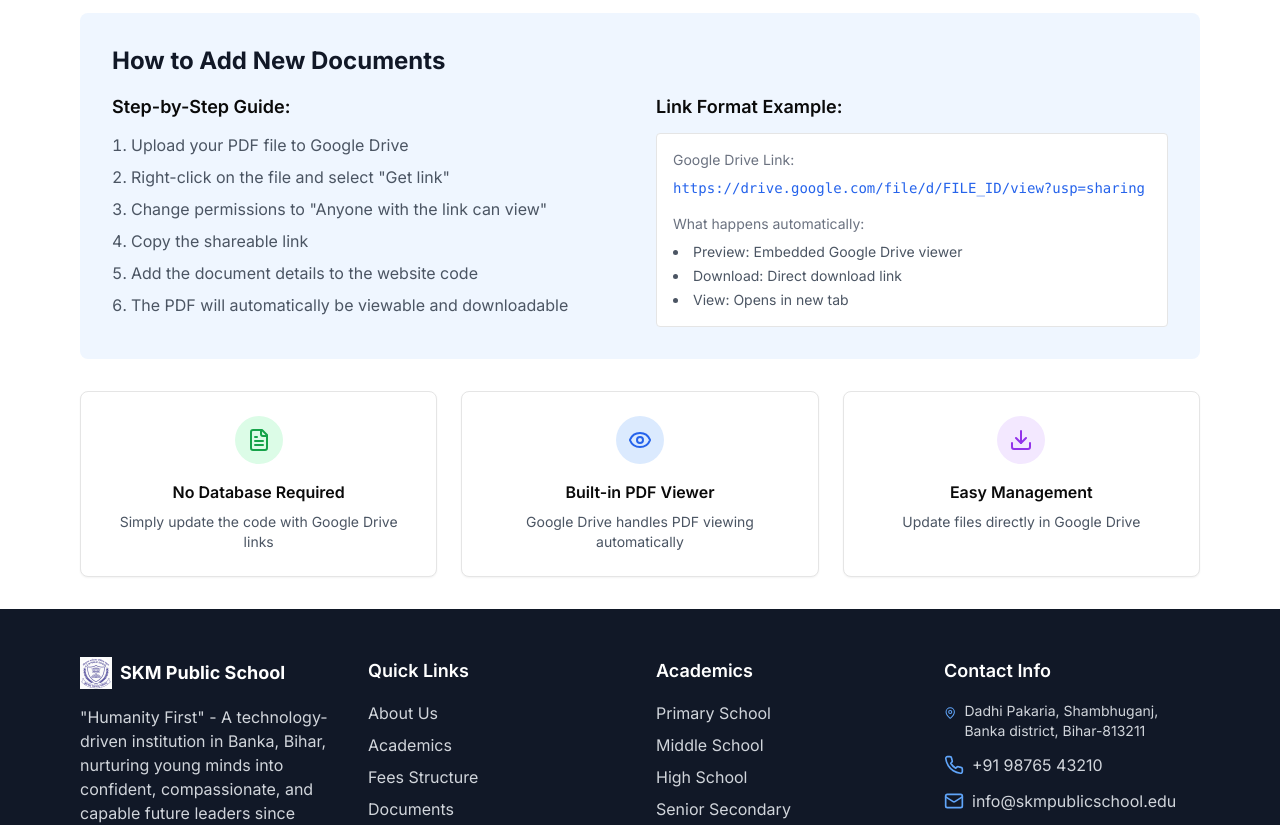
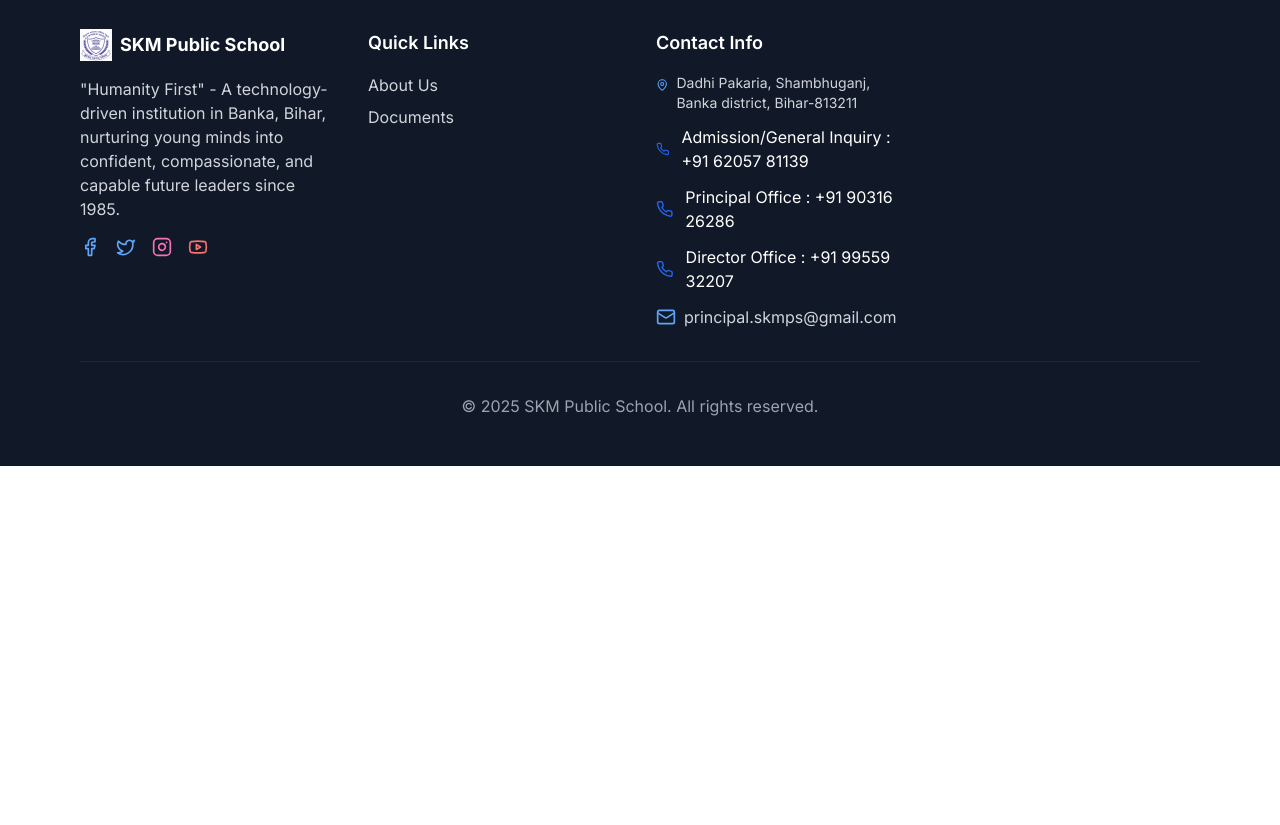
Before and after one commit to realutkarshh/skm-school-website, a Next.js app: page /docs in a window 1280 px wide. Shown: the part 900-1725 px from the top of the page. After the commit the page ends 1366 px from the top, so only its background shows below. Built offline with nearby package versions, Linux system fonts and the light colour scheme.

Commit message:
All changes done

```diff
--- a/app/about-us/page.tsx
+++ b/app/about-us/page.tsx
@@ -106,7 +106,7 @@ export default function AboutUsPage() {
       </section>
 
       {/* Leadership Team */}
-      <section className="py-16 px-4">
+      {/* <section className="py-16 px-4">
         <div className="max-w-6xl mx-auto">
           <h2 className="text-3xl font-bold text-center text-gray-900 mb-12">Our Leadership Team</h2>
           <div className="grid md:grid-cols-3 gap-8">
@@ -165,10 +165,10 @@ export default function AboutUsPage() {
             </Card>
           </div>
         </div>
-      </section>
+      </section> */}
 
       {/* Statistics */}
-      <section className="py-16 px-4 bg-blue-600 text-white">
+      {/* <section className="py-16 px-4 bg-blue-600 text-white">
         <div className="max-w-6xl mx-auto">
           <h2 className="text-3xl font-bold text-center mb-12">SKM by Numbers</h2>
           <div className="grid md:grid-cols-4 gap-8 text-center">
@@ -190,7 +190,7 @@ export default function AboutUsPage() {
             </div>
           </div>
         </div>
-      </section>
+      </section> */}
 
       {/* Why Choose Us */}
       <section className="py-16 px-4">
--- a/app/docs/page.tsx
+++ b/app/docs/page.tsx
@@ -145,65 +145,7 @@ export default function DocsPage() {
             )
           })}
         </div>
-
-        {/* How to Upload Instructions */}
-        <div className="mt-16 bg-blue-50 rounded-lg p-8">
-          <h2 className="text-2xl font-bold text-gray-900 mb-4">How to Add New Documents</h2>
-          <div className="grid md:grid-cols-2 gap-8">
-            <div>
-              <h3 className="text-lg font-semibold mb-3">Step-by-Step Guide:</h3>
-              <ol className="list-decimal list-inside space-y-2 text-gray-600">
-                <li>Upload your PDF file to Google Drive</li>
-                <li>Right-click on the file and select "Get link"</li>
-                <li>Change permissions to "Anyone with the link can view"</li>
-                <li>Copy the shareable link</li>
-                <li>Add the document details to the website code</li>
-                <li>The PDF will automatically be viewable and downloadable</li>
-              </ol>
-            </div>
-            <div>
-              <h3 className="text-lg font-semibold mb-3">Link Format Example:</h3>
-              <div className="bg-white p-4 rounded border text-sm">
-                <p className="text-gray-500 mb-2">Google Drive Link:</p>
-                <code className="text-blue-600 break-all">
-                  https://drive.google.com/file/d/FILE_ID/view?usp=sharing
-                </code>
-                <p className="text-gray-500 mt-4 mb-2">What happens automatically:</p>
-                <ul className="list-disc list-inside space-y-1 text-gray-600">
-                  <li>Preview: Embedded Google Drive viewer</li>
-                  <li>Download: Direct download link</li>
-                  <li>View: Opens in new tab</li>
-                </ul>
-              </div>
-            </div>
-          </div>
-        </div>
-
-        {/* Benefits */}
-        <div className="mt-8 grid md:grid-cols-3 gap-6">
-          <Card className="text-center p-6">
-            <div className="bg-green-100 rounded-full w-12 h-12 flex items-center justify-center mx-auto mb-4">
-              <FileText className="h-6 w-6 text-green-600" />
-            </div>
-            <h3 className="font-semibold mb-2">No Database Required</h3>
-            <p className="text-sm text-gray-600">Simply update the code with Google Drive links</p>
-          </Card>
-          <Card className="text-center p-6">
-            <div className="bg-blue-100 rounded-full w-12 h-12 flex items-center justify-center mx-auto mb-4">
-              <Eye className="h-6 w-6 text-blue-600" />
-            </div>
-            <h3 className="font-semibold mb-2">Built-in PDF Viewer</h3>
-            <p className="text-sm text-gray-600">Google Drive handles PDF viewing automatically</p>
-          </Card>
-          <Card className="text-center p-6">
-            <div className="bg-purple-100 rounded-full w-12 h-12 flex items-center justify-center mx-auto mb-4">
-              <Download className="h-6 w-6 text-purple-600" />
-            </div>
-            <h3 className="font-semibold mb-2">Easy Management</h3>
-            <p className="text-sm text-gray-600">Update files directly in Google Drive</p>
-          </Card>
-        </div>
       </div>
-    </div>
+    </div> // ✅ This closes the outermost <div>
   )
 }
--- a/app/page.tsx
+++ b/app/page.tsx
@@ -196,11 +196,19 @@ export default function HomePage() {
                 </div>
                 <div className="flex items-center">
                   <Phone className="h-5 w-5 text-blue-600 mr-3" />
-                  <span>+91 98765 43210</span>
+                  <span>Admission/General Inquiry : +91 62057 81139</span>
+                </div>
+                <div className="flex items-center">
+                  <Phone className="h-5 w-5 text-blue-600 mr-3" />
+                  <span>Principal Office : +91 90316 26286</span>
+                </div>
+                <div className="flex items-center">
+                  <Phone className="h-5 w-5 text-blue-600 mr-3" />
+                  <span>Director Office : +91 99559 32207</span>
                 </div>
                 <div className="flex items-center">
                   <Mail className="h-5 w-5 text-blue-600 mr-3" />
-                  <span>info@skmpublicschool.edu</span>
+                  <span>principal.skmps@gmail.com</span>
                 </div>
               </div>
 
--- a/components/footer.tsx
+++ b/components/footer.tsx
@@ -43,7 +43,7 @@ export default function Footer() {
                   About Us
                 </Link>
               </li>
-              <li>
+              {/* <li>
                 <Link href="/academics" className="text-gray-300 hover:text-white">
                   Academics
                 </Link>
@@ -52,7 +52,7 @@ export default function Footer() {
                 <Link href="/fees" className="text-gray-300 hover:text-white">
                   Fees Structure
                 </Link>
-              </li>
+              </li> */}
               <li>
                 <Link href="/docs" className="text-gray-300 hover:text-white">
                   Documents
@@ -62,7 +62,7 @@ export default function Footer() {
           </div>
 
           {/* Academics */}
-          <div>
+          {/* <div>
             <h3 className="text-lg font-semibold mb-4">Academics</h3>
             <ul className="space-y-2">
               <li>
@@ -78,7 +78,7 @@ export default function Footer() {
                 <span className="text-gray-300">Senior Secondary</span>
               </li>
             </ul>
-          </div>
+          </div> */}
 
           {/* Contact Info */}
           <div>
@@ -89,12 +89,20 @@ export default function Footer() {
                 <span className="text-gray-300 text-sm">Dadhi Pakaria, Shambhuganj, Banka district, Bihar-813211</span>
               </div>
               <div className="flex items-center">
-                <Phone className="h-5 w-5 text-blue-400 mr-2" />
-                <span className="text-gray-300">+91 98765 43210</span>
-              </div>
+                  <Phone className="h-5 w-5 text-blue-600 mr-3" />
+                  <span>Admission/General Inquiry : +91 62057 81139</span>
+                </div>
+                <div className="flex items-center">
+                  <Phone className="h-5 w-5 text-blue-600 mr-3" />
+                  <span>Principal Office : +91 90316 26286</span>
+                </div>
+                <div className="flex items-center">
+                  <Phone className="h-5 w-5 text-blue-600 mr-3" />
+                  <span>Director Office : +91 99559 32207</span>
+                </div>
               <div className="flex items-center">
                 <Mail className="h-5 w-5 text-blue-400 mr-2" />
-                <span className="text-gray-300">info@skmpublicschool.edu</span>
+                <span className="text-gray-300">principal.skmps@gmail.com</span>
               </div>
             </div>
           </div>
--- a/components/navbar.tsx
+++ b/components/navbar.tsx
@@ -11,8 +11,8 @@ import Logo from "@/public/logo.jpg"
 const navLinks = [
   { href: "/about-us", label: "About Us" },
   { href: "/docs", label: "Docs" },
-  { href: "/fees", label: "Fees Structure" },
-  { href: "/academics", label: "Academics" },
+  // { href: "/fees", label: "Fees Structure" },
+  // { href: "/academics", label: "Academics" },
 ]
 
 export default function Navbar() {
```
